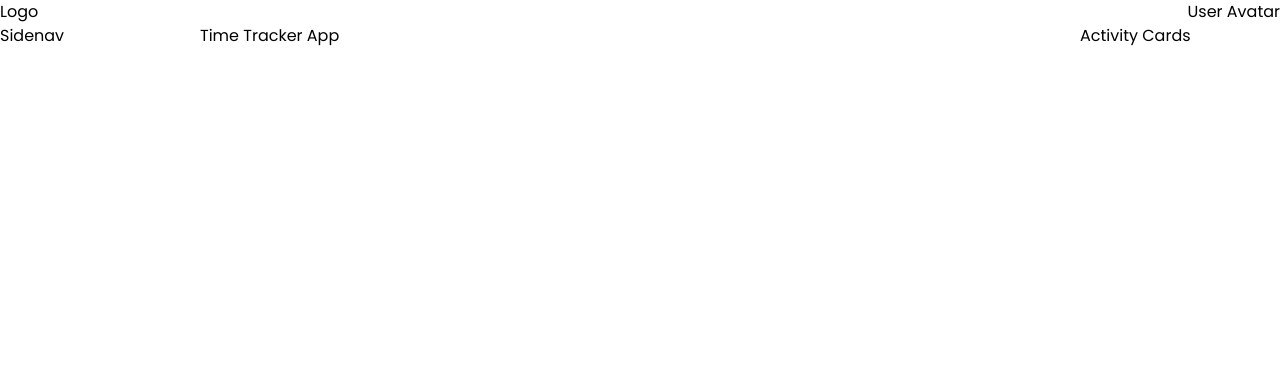
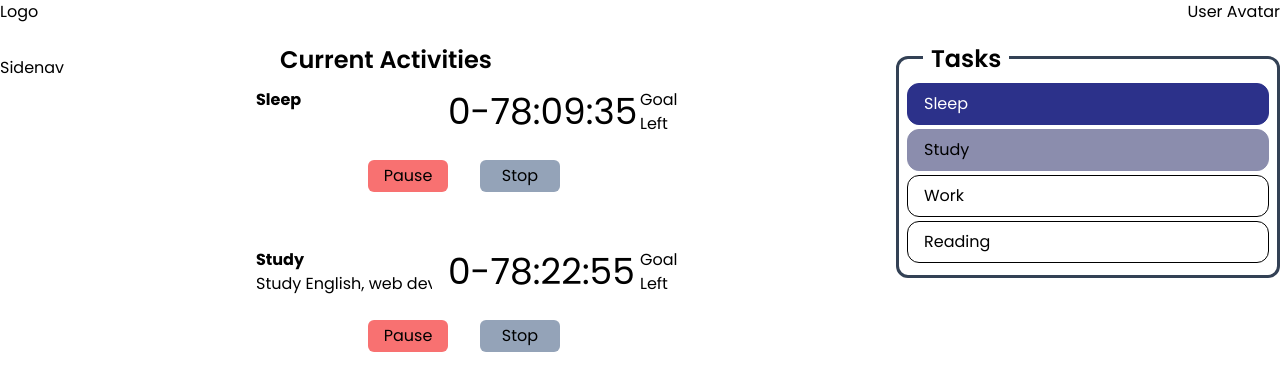
Before and after one commit to cedar314/time-tracker-client, a React (Create React App) app: page / in a window 1280 px wide. Shown: the top 390 px of the page. Built offline with nearby package versions, Linux system fonts and the light colour scheme.

Commit message:
create basic layout for current tasks and tasks panels

```diff
--- a/src/components/ActivitiesManager.tsx
+++ b/src/components/ActivitiesManager.tsx
@@ -1,5 +1,74 @@
 import React from 'react'
+import { hexToHSL } from 'functions/colorConverter'
 
 export default function ActivitiesManager() {
-  return <div className="flex-none w-[200px]">Activity Cards</div>
+  return (
+    <div className="relative flex-none w-[30%] border-[3px] border-slate-700 rounded-xl self-start">
+      <span className="absolute -top-4 left-6 bg-white px-2 text-2xl font-semibold">
+        Tasks
+      </span>
+      <div className="mt-6 mb-3 mx-2">
+        {exampleActivities.map((activity: activityType) => (
+          <ActivityCard key={activity.id}>{activity}</ActivityCard>
+        ))}
+      </div>
+    </div>
+  )
 }
+
+function ActivityCard({ children }: { children: activityType }) {
+  return (
+    <div
+      style={{
+        backgroundColor: children.isActive ? children.color : 'white',
+        border: children.isActive
+          ? `1px solid ${children.color}`
+          : '1px solid black',
+        color: !children.isActive
+          ? 'black'
+          : hexToHSL(children.color)[2] > 50
+          ? 'black'
+          : 'white',
+      }}
+      className="rounded-xl my-1 py-2 px-4"
+    >
+      {children.name}
+    </div>
+  )
+}
+
+type activityType = {
+  id: string
+  name: string
+  description?: string
+  color: string
+  isActive: boolean
+  icon?: string
+}
+
+const exampleActivities: Array<activityType> = [
+  {
+    id: '123esqadq',
+    name: 'Sleep',
+    color: '#2c318a',
+    isActive: true,
+  },
+  {
+    id: '321rhqif',
+    name: 'Study',
+    color: '#8b8dad',
+    isActive: true,
+  },
+  {
+    id: 'ad33rcff',
+    name: 'Work',
+    color: '#888c31',
+    isActive: false,
+  },
+  {
+    id: '33rcsadff',
+    name: 'Reading',
+    color: '#868031',
+    isActive: false,
+  },
+]
--- a/src/components/Navbar.tsx
+++ b/src/components/Navbar.tsx
@@ -2,10 +2,10 @@ import React from 'react'
 
 function Navbar() {
   return (
-    <div className="sticky flex flex-row">
+    <nav className="sticky flex flex-row">
       <Logo />
       <UserAvatar />
-    </div>
+    </nav>
   )
 }
 
--- a/src/components/Sidenav.tsx
+++ b/src/components/Sidenav.tsx
@@ -1,5 +1,5 @@
 import React from 'react'
 
 export default function Sidenav() {
-  return <div className="flex-none w-[200px]">Sidenav</div>
+  return <div className="flex-none w-[20%]">Sidenav</div>
 }
--- a/src/components/TimeTracker.tsx
+++ b/src/components/TimeTracker.tsx
@@ -1,5 +1,75 @@
-import React from 'react'
+import React, { useState } from 'react'
+import { msTohhmmss } from 'functions/timeConverter'
 
 export default function TimeTracker() {
-  return <div>Time Tracker App</div>
+  return (
+    <div className="">
+      <h1 className="relative -top-3 left-6 text-2xl font-semibold">
+        Current Activities
+      </h1>
+      {exampleCurrentActivities.map((activity: currentActivityType) => (
+        <CurrentActivity key={activity.id}>{activity}</CurrentActivity>
+      ))}
+    </div>
+  )
 }
+
+function CurrentActivity({ children }: { children: currentActivityType }) {
+  const [duration, setDuration] = useState(Date.now() - children.start)
+
+  ;(function () {
+    setInterval(() => {
+      setDuration(Date.now() - children.start)
+    }, 1000)
+  })()
+
+  return (
+    <div className="mb-8">
+      <div className="flex">
+        <div className="w-[30%]">
+          <h2 className="font-bold">{children.name}</h2>
+          <p className="overflow-hidden whitespace-nowrap mr-4">
+            {children.description}
+          </p>
+        </div>
+        <div className="w-[30%] text-4xl self-center">
+          {msTohhmmss(duration)}
+        </div>
+        <div className="w-[20%]">
+          <h3>Goal</h3>
+          <h3>Left</h3>
+        </div>
+      </div>
+      <button className="bg-red-400 rounded-md w-20 py-1 my-6 ml-28 mr-4">
+        Pause
+      </button>
+      <button className="bg-slate-400 rounded-md w-20 py-1 mx-4">Stop</button>
+    </div>
+  )
+}
+
+type currentActivityType = {
+  // Duration will be the state of the activity and will be post to the api after some interval. Does this make sense?
+  id: string
+  name: string
+  start: number
+  // number is easier to work with compared to Date
+  description?: string
+  color: string
+}
+
+const exampleCurrentActivities: Array<currentActivityType> = [
+  {
+    id: '123easdsqadq',
+    name: 'Sleep',
+    start: 1642301547698,
+    color: '#2c318a',
+  },
+  {
+    id: '321rh324qif',
+    name: 'Study',
+    start: 1642300747698,
+    description: 'Study English, web dev, etc.',
+    color: '#8b8dad',
+  },
+]
--- a/src/layouts/AppLayout.tsx
+++ b/src/layouts/AppLayout.tsx
@@ -8,7 +8,7 @@ function AppLayout() {
   return (
     <>
       <Navbar />
-      <div className="flex flex-row">
+      <div className="container mt-8 flex flex-row">
         <Sidenav />
         <div className="flex-auto">
           <Outlet />
```
Also changed, not shown: 1 other file (tests, documents, lock files or other folders).
